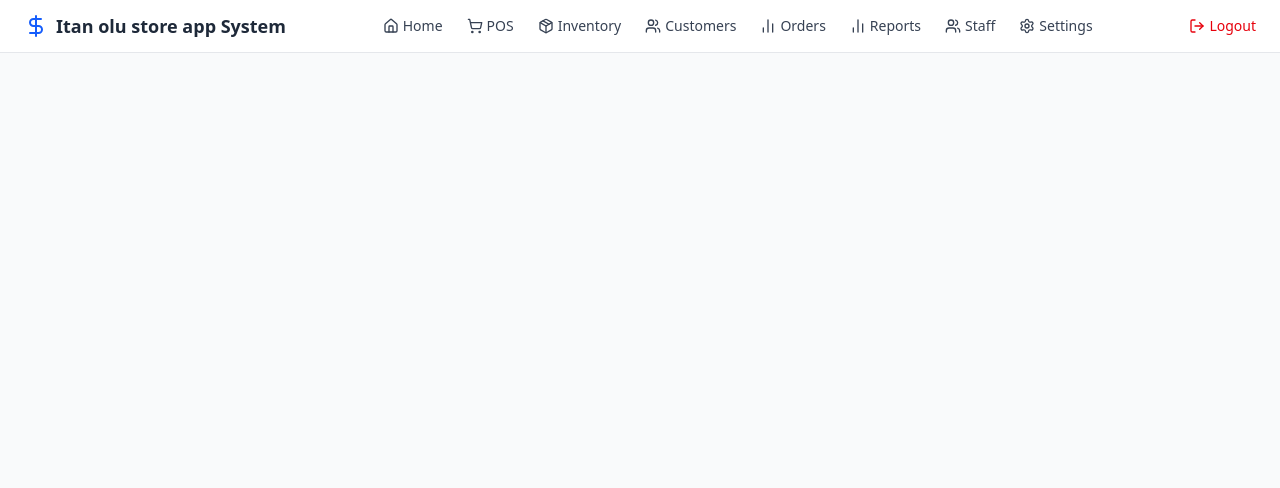
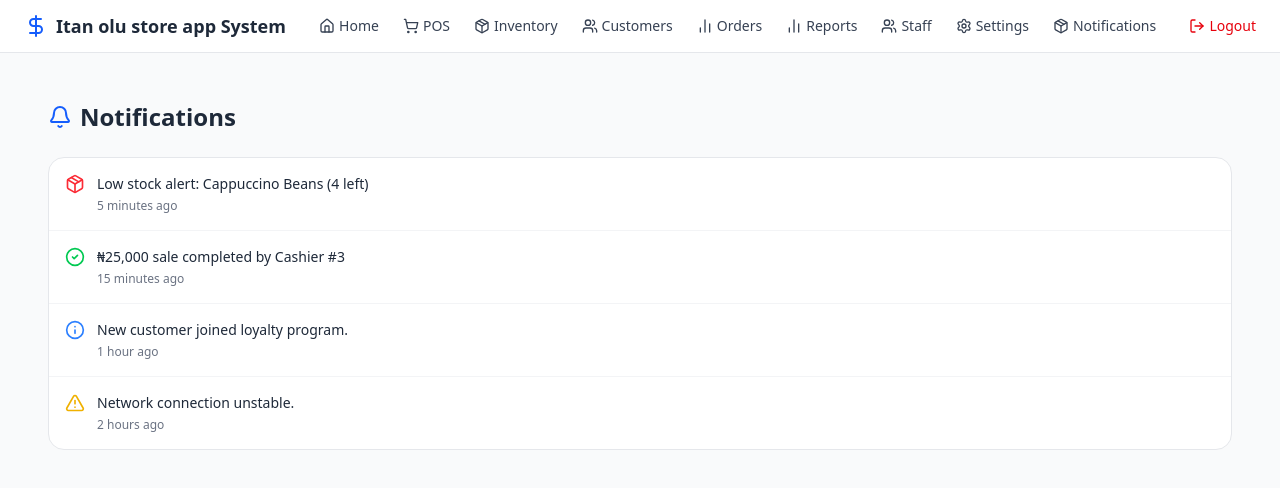
Before and after one commit to jibreelmujeeb/Store-app, a React (Vite) app: page /notifications in a window 1280 px wide. Shown: the top 488 px of the page. Built offline with nearby package versions, Linux system fonts and the light colour scheme.

Commit message:
add nofitication

```diff
--- a/src/App.jsx
+++ b/src/App.jsx
@@ -13,6 +13,7 @@ import SettingsPage from "./pages/Settings";
 import LoginPage from "./pages/Login";
 import RegisterPage from "./pages/Register";
 import ForgotPasswordPage from "./pages/ForgetPassword";
+import NotificationsPage from "./pages/Notification";
 
 export default function App() {
   const [carts, setCarts] = useState([]);
@@ -35,6 +36,7 @@ export default function App() {
           <Route path="/login" element={<LoginPage/>}/>
           <Route path="/register" element={<RegisterPage/>}/>
           <Route path="/forgot-password" element={<ForgotPasswordPage/>}/>
+          <Route path="/notifications" element={<NotificationsPage/>}/>
         </Routes>
       </div>
     </div>
--- a/src/Components/Navbar.jsx
+++ b/src/Components/Navbar.jsx
@@ -43,6 +43,9 @@ const Navbar = () => {
         <Link to="/settings" className="flex items-center gap-1 hover:text-blue-600">
           <Settings className="w-4 h-4" /> Settings
         </Link>
+        <Link to="/notifications" className="flex items-center gap-1 hover:text-blue-600">
+          <Package className="w-4 h-4" /> Notifications
+        </Link>
       </div>
 
       {/* Logout / Profile */}
--- /dev/null
+++ b/src/pages/Notification.jsx
@@ -0,0 +1,66 @@
+import React from "react";
+import { Bell, Package, AlertTriangle, CheckCircle2, Info } from "lucide-react";
+
+const NotificationsPage = () => {
+  const notifications = [
+    {
+      id: 1,
+      type: "low-stock",
+      message: "Low stock alert: Cappuccino Beans (4 left)",
+      icon: <Package className="text-red-500 w-5 h-5" />,
+      time: "5 minutes ago",
+    },
+    {
+      id: 2,
+      type: "sale",
+      message: "₦25,000 sale completed by Cashier #3",
+      icon: <CheckCircle2 className="text-green-500 w-5 h-5" />,
+      time: "15 minutes ago",
+    },
+    {
+      id: 3,
+      type: "info",
+      message: "New customer joined loyalty program.",
+      icon: <Info className="text-blue-500 w-5 h-5" />,
+      time: "1 hour ago",
+    },
+    {
+      id: 4,
+      type: "warning",
+      message: "Network connection unstable.",
+      icon: <AlertTriangle className="text-yellow-500 w-5 h-5" />,
+      time: "2 hours ago",
+    },
+  ];
+
+  return (
+    <div className="min-h-screen bg-gray-50 text-gray-800 p-6">
+      <h1 className="text-2xl font-semibold mb-6 flex items-center gap-2">
+        <Bell className="w-6 h-6 text-blue-600" /> Notifications
+      </h1>
+
+      <div className="bg-white border border-gray-200 rounded-2xl divide-y divide-gray-100">
+        {notifications.length > 0 ? (
+          notifications.map((note) => (
+            <div
+              key={note.id}
+              className="flex items-start gap-3 p-4 hover:bg-gray-50 transition-colors"
+            >
+              <div>{note.icon}</div>
+              <div className="flex-1">
+                <p className="text-sm">{note.message}</p>
+                <p className="text-xs text-gray-500 mt-1">{note.time}</p>
+              </div>
+            </div>
+          ))
+        ) : (
+          <div className="p-6 text-center text-gray-500 text-sm">
+            No new notifications
+          </div>
+        )}
+      </div>
+    </div>
+  );
+};
+
+export default NotificationsPage;
```
